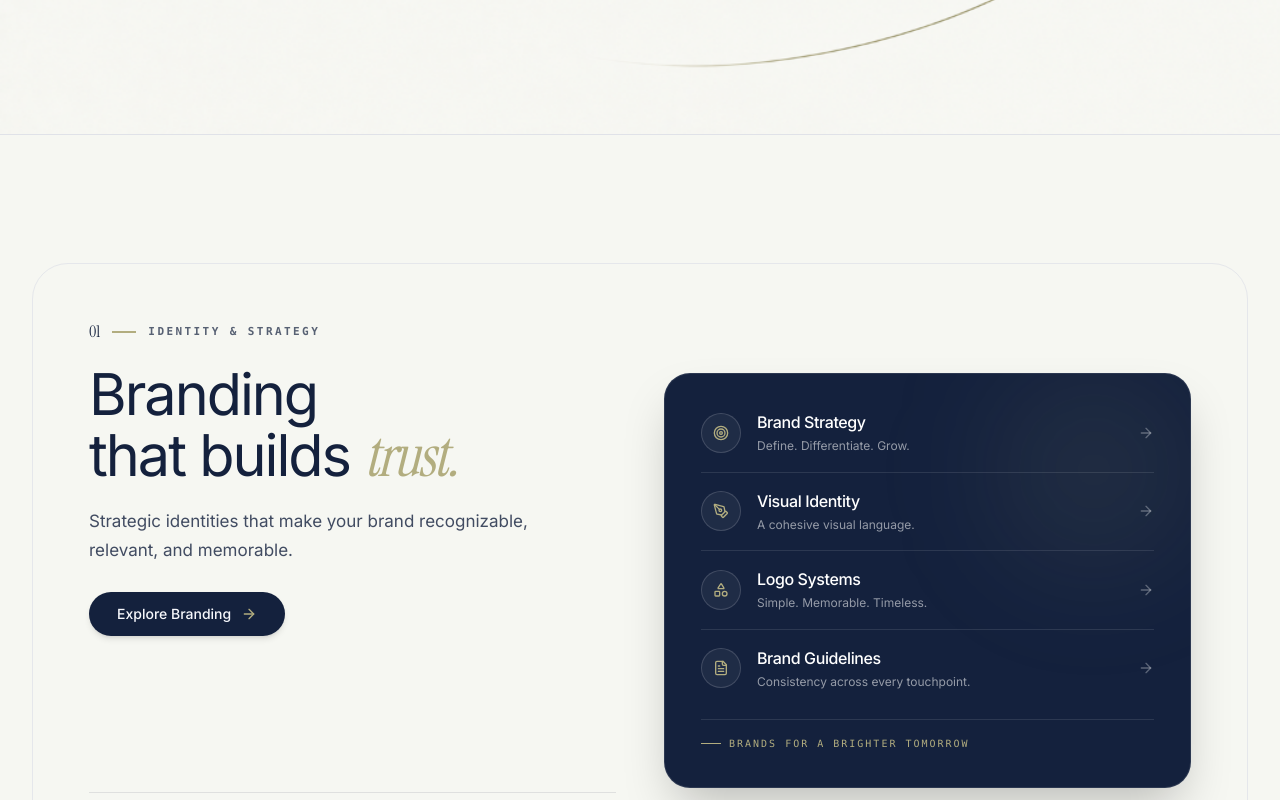
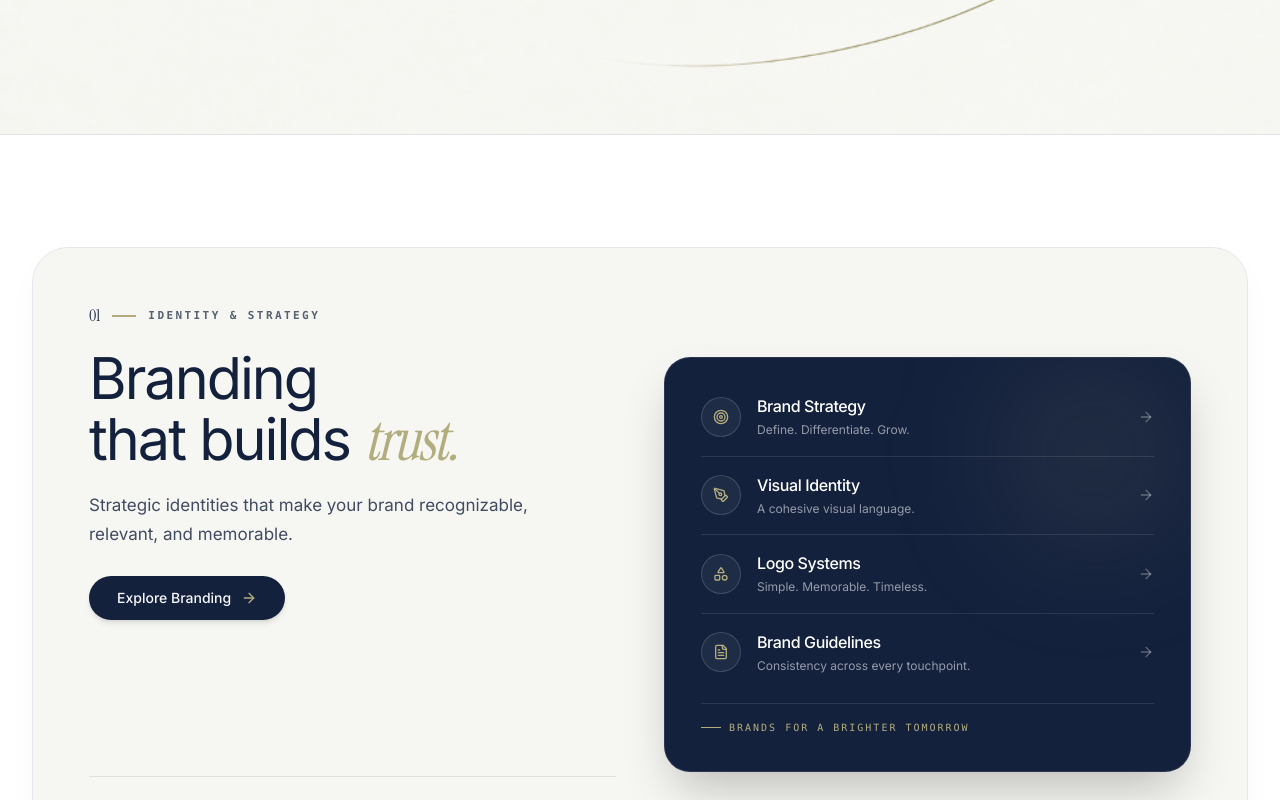
Before and after one commit to FaizaSami0007/KreaitX_By_Faiza, a Next.js app: page /solutions in a window 1280 px wide. Shown: the part 1380-2180 px from the top of the page. Built offline with nearby package versions, Linux system fonts and the light colour scheme.

Commit message:
style(branding): set outer section background to white with dove white container card

```diff
--- a/components/sections/BrandingSection.tsx
+++ b/components/sections/BrandingSection.tsx
@@ -38,12 +38,12 @@ export const BrandingSection: React.FC = () => {
     <section
       id="branding"
       aria-labelledby="branding-heading"
-      className="scroll-mt-24 relative bg-[#F6F7F2] py-20 sm:py-28 lg:py-32 border-b border-[#14213D]/10 overflow-hidden"
+      className="scroll-mt-24 relative bg-white py-16 sm:py-24 lg:py-28 border-b border-[#14213D]/10 overflow-hidden"
     >
       <Container size="default" className="relative z-10 w-full max-w-[1400px] px-4 sm:px-6 lg:px-8">
 
-        {/* Main Editorial Container with Plain #F6F7F2 Background */}
-        <div className="relative rounded-[28px] sm:rounded-[32px] lg:rounded-[36px] bg-[#F6F7F2] border border-[#14213D]/08 p-6 sm:p-10 lg:p-12 xl:p-14">
+        {/* Main Editorial Container with Plain Dove White (#F6F7F2) Background */}
+        <div className="relative rounded-[28px] sm:rounded-[32px] lg:rounded-[36px] bg-[#F6F7F2] border border-[#14213D]/08 p-6 sm:p-10 lg:p-12 xl:p-14 shadow-[0_12px_40px_-12px_rgba(20,33,61,0.05)]">
 
           {/* Foreground Grid Composition */}
           <div className="grid grid-cols-1 lg:grid-cols-12 gap-10 lg:gap-12 items-center min-h-[520px]">
```
